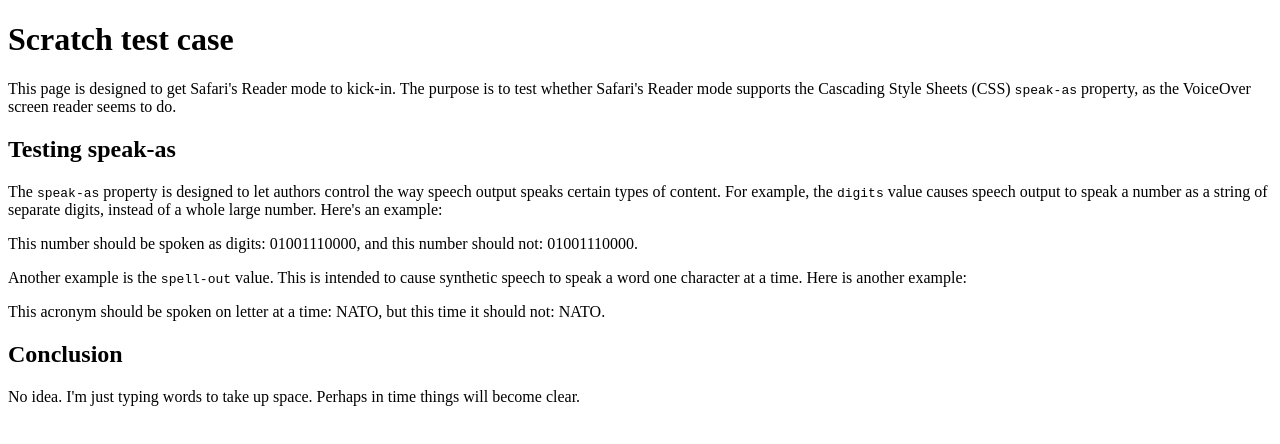
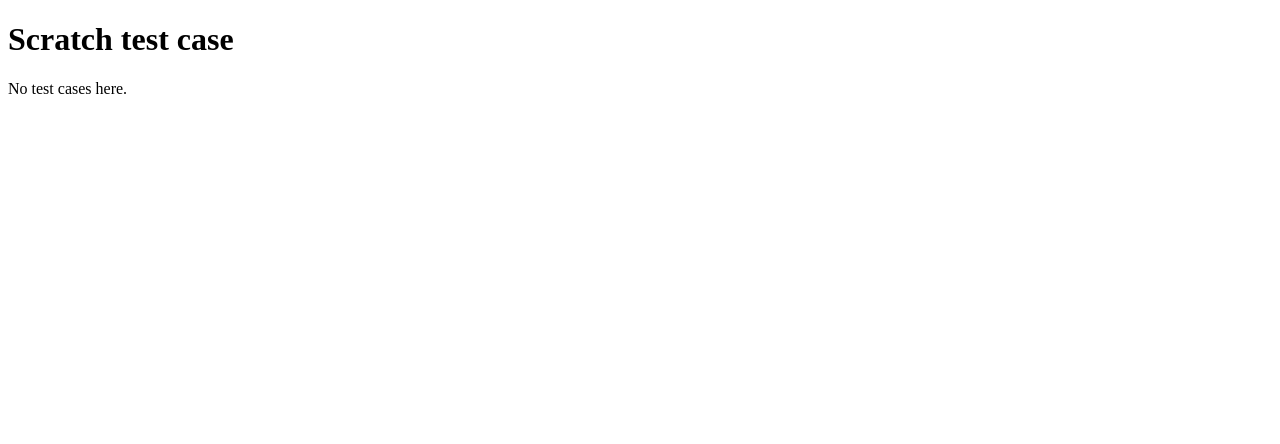
Before and after one commit to LJWatson/test-cases, a plain HTML site: page test.html in a window 1280 px wide. Drawn offline with Linux system fonts and the light colour scheme.

Commit message:
Empties scratch test case

```diff
--- a/test.html
+++ b/test.html
@@ -8,17 +8,7 @@
 <body>
 <h1>Scratch test case</h1>
 
-<article>
-<p>This page is designed to get Safari's Reader mode to kick-in. The purpose is to test whether Safari's Reader mode supports the Cascading Style Sheets (CSS) <code>speak-as</code> property, as the VoiceOver screen reader seems to do.</p>
-<h2>Testing speak-as</h2>
-<p>The <code>speak-as</code> property is designed to let authors control the way speech output speaks certain types of content. For example, the <code>digits</code> value causes speech output to speak a number as a string of separate digits, instead of a whole large number. Here's an example:</p>
-<p>This number should be spoken as digits: <span style="speak-as:digits;">01001110000</span>, and this number should not: 01001110000.</p>
+<p>No test cases here.</p>
 
-<p>Another example is the <code>spell-out</code> value. This is intended to cause synthetic speech to speak a word one character at a time. Here is another example:</p>
-<p>This acronym should be spoken on letter at a time: <span style="speak-as:spell-out;">NATO</span>, but this time it should not: NATO.</p>
-<h2>Conclusion</h2>
-<p>No idea. I'm just typing words to take up space. Perhaps in time things will become clear.</p>
-
-</article>
 </body>
-</html
+</html>
```
